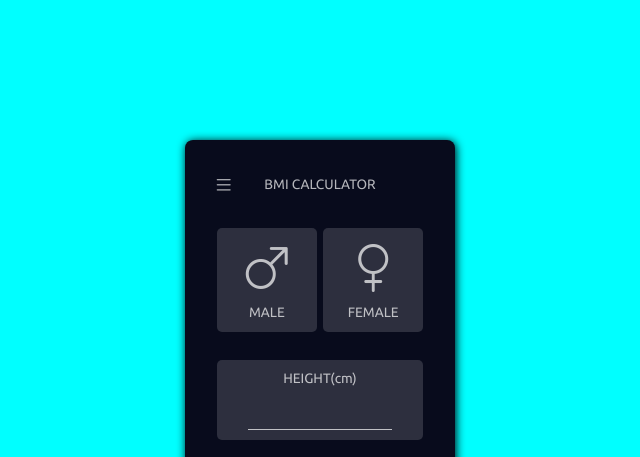
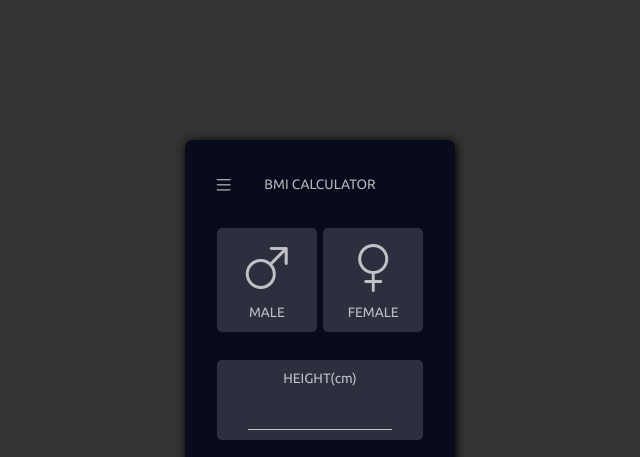
Before and after one commit to EhsanShahbazii/BMI-Calculator, a plain HTML site: page index.html in a window 1280 px wide. Shown: the top 457 px of the page, without its empty margins (320-960 px from the left). Drawn offline with nearby package versions, Linux system fonts and the light colour scheme.

Commit message:
Update style.css
change background color

```diff
--- a/style.css
+++ b/style.css
@@ -18,7 +18,7 @@ body {
     align-items: center;
     justify-content: center;
     height: 100vh;
-    background-color: cyan;
+    background-color: rgba(0, 0, 0, 0.8);
     color: var(--font-color);
     font-size: .85rem;
 }
```
